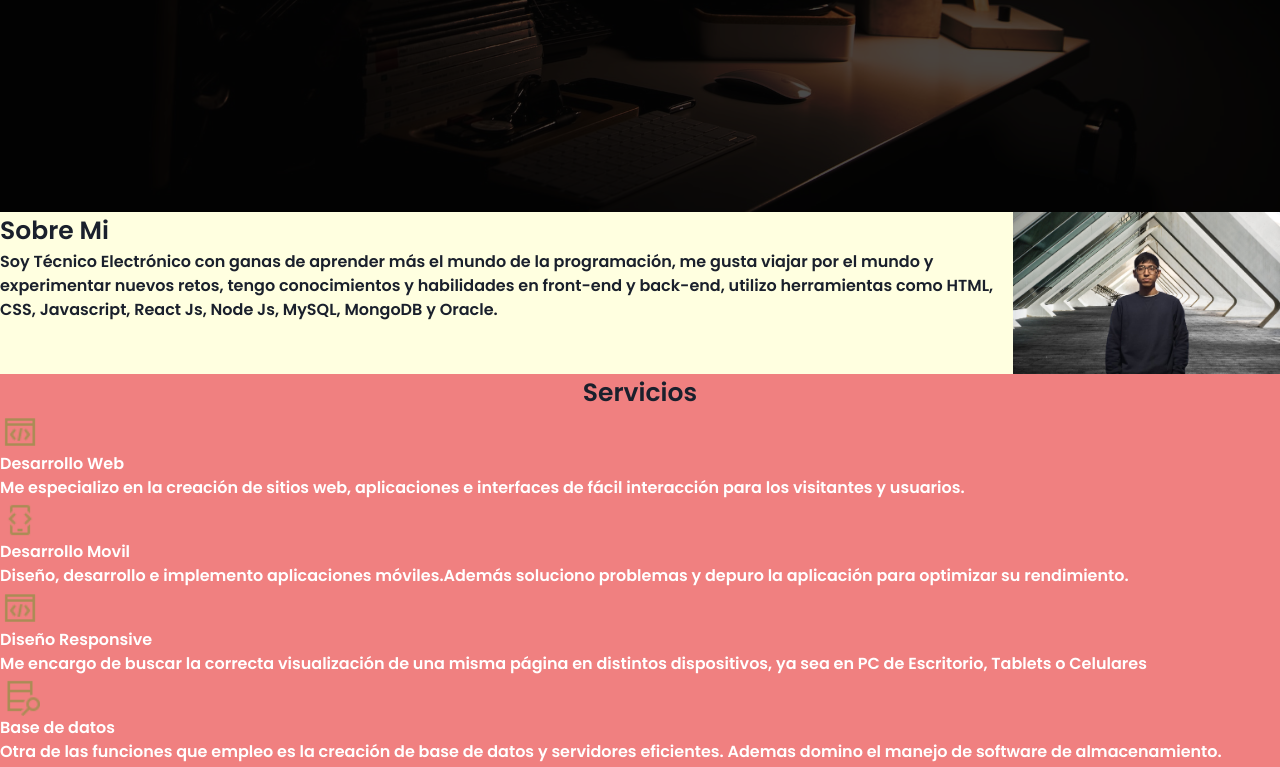
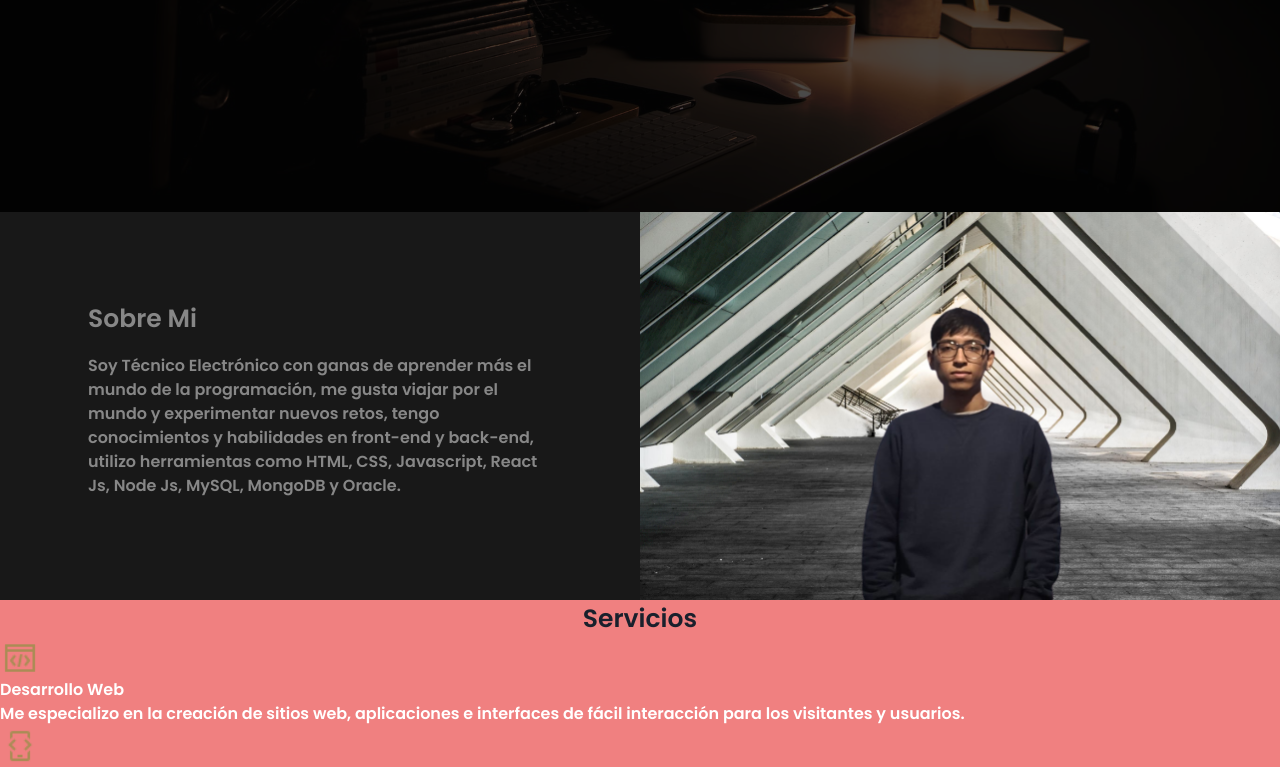
Before and after one commit to enzoburgos/PortfolioReactJs, a React (Create React App) app: page / in a window 1280 px wide. Shown: the part 588-1355 px from the top of the page. Built offline with nearby package versions, Linux system fonts and the light colour scheme.

Commit message:
termine de darle estilos a la seccion sobremi

```diff
--- a/src/components/Navbar/Navbar.jsx
+++ b/src/components/Navbar/Navbar.jsx
@@ -1,25 +1,35 @@
 import { Box, Link } from "@chakra-ui/react";
 
 const Navbar = () => {
-
-// ------estilos------
+  // ------estilos------
 
   const estilolink = {
-
-    color:'#878787',
-    fontSize:'1rem',
-    p: '1.15rem 1rem 0.9rem 1rem',
-
+    color: "#878787",
+    fontSize: "1rem",
+    p: "1.15rem 1rem 0.9rem 1rem",
   };
-
   return (
-    <Box as="nav" pr='2rem'>
-
-      <Link sx={estilolink} href="#inicio">Inicio</Link>
-      <Link sx={estilolink} href="#sobre-mi" >Sobre Mi</Link>
-      <Link sx={estilolink} href="#servicios" >Servicios</Link>
-      <Link sx={estilolink} href="#portfolio" >Proyectos</Link>
-
+    <Box as="nav" pr="2rem">
+      <Link sx={estilolink} style={{ textDecoration: "none" }} href="#inicio">
+        Inicio
+      </Link>
+      <Link sx={estilolink} style={{ textDecoration: "none" }} href="#sobre-mi">
+        Sobre Mi
+      </Link>
+      <Link
+        sx={estilolink}
+        style={{ textDecoration: "none" }}
+        href="#servicios"
+      >
+        Servicios
+      </Link>
+      <Link
+        sx={estilolink}
+        style={{ textDecoration: "none" }}
+        href="#portfolio"
+      >
+        Proyectos
+      </Link>
     </Box>
   );
 };
--- a/src/components/Sobremi/Sobremi.jsx
+++ b/src/components/Sobremi/Sobremi.jsx
@@ -1,17 +1,26 @@
-import { Box, Image, Text } from "@chakra-ui/react";
+import { Box, Flex, Image, Text } from "@chakra-ui/react";
 
 import perfil from "../../assets/img/fotoperf.png";
 
 const Sobremi = () => {
+  // ---------estilos----------
   const estilosobremi = {
     bg: "lightyellow",
     display: "flex",
   };
 
+  const estiloinfo = {
+    p: "5.5rem 6rem 6rem 5.5rem",
+    bg: "#181818",
+    color: "#878787",
+  };
+
   return (
-    <Box id="sobre-mi" as="section" sx={estilosobremi}>
-      <Box>
-        <Text as="h2" fontSize={25}>Sobre Mi</Text>
+    <Flex id="sobre-mi" as="section" sx={estilosobremi}>
+      <Box sx={estiloinfo} width="50%">
+        <Text as="h2" fontSize="25" pb="1rem">
+          Sobre Mi
+        </Text>
         <Text>
           Soy Técnico Electrónico con ganas de aprender más el mundo de la
           programación, me gusta viajar por el mundo y experimentar nuevos
@@ -20,10 +29,10 @@ const Sobremi = () => {
           MySQL, MongoDB y Oracle.
         </Text>
       </Box>
-      <Box>
-        <Image src={perfil} />
+      <Box width="50%">
+        <Image src={perfil} width="100%" height="100%" objectFit="cover" />
       </Box>
-    </Box>
+    </Flex>
   );
 };
 
```
